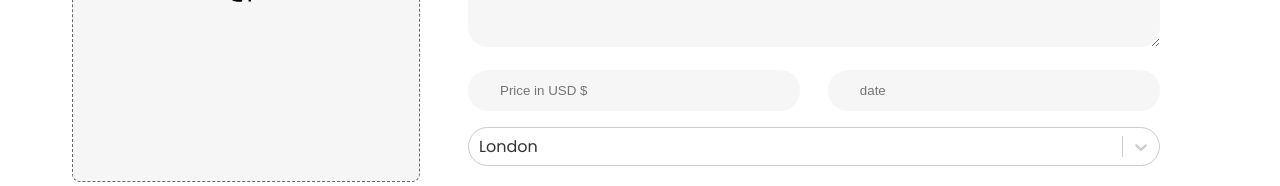
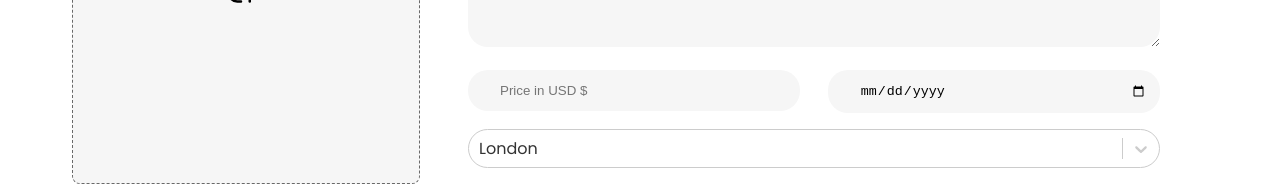
Before and after one commit to charleslukes/evenia, a Next.js app: page /create-event in a window 1280 px wide. Shown: the part 425-611 px from the top of the page. Built offline with nearby package versions, Linux system fonts and the light colour scheme; no server answers.

Commit message:
update ui input component

```diff
--- a/ui/Text/index.tsx
+++ b/ui/Text/index.tsx
@@ -5,13 +5,14 @@ type textInputType = {
   placeholder: string;
   register: any
   className?: string
+  type?: string
 };
 
-const TextInput = ({ handleSearch, placeholder, register, className }: textInputType) => {
+const TextInput = ({ handleSearch, placeholder, register, type, className }: textInputType) => {
   return (
     <div className={`${styles.container} ${className}`}>
       <input
-        type="text"
+        type={type? type : "text"}
         placeholder={placeholder}
         className={styles.textInput}
         onChange={handleSearch}
```
